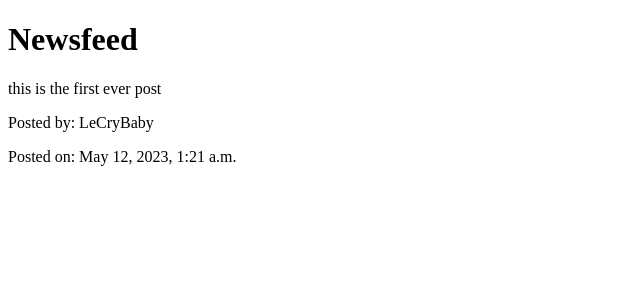
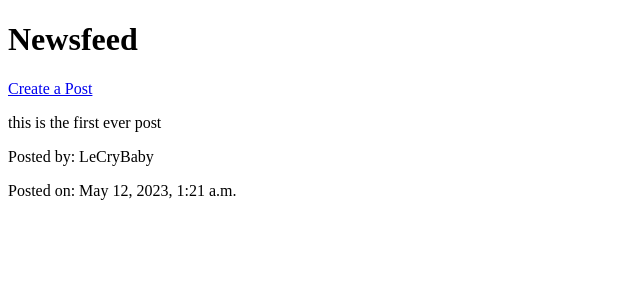
Before and after one commit to BigDaddy57/GetFit, a Django app: page /newsfeed/ in a window 1280 px wide. Shown: the part 47-347 px from the top of the page, without its empty margins (0-640 px from the left). Run offline with Django 4.2, Linux system fonts and the light colour scheme; a user stored in the database is signed in; data comes from the database, SQL or seed files in the repository; both versions use the stored data as it was after the commit.

Commit message:
views.py urls.py db.sqlite3 newsfeed.html

```diff
--- a/GetFit/templates/pages/newsfeed.html
+++ b/GetFit/templates/pages/newsfeed.html
@@ -2,6 +2,7 @@
 
 {% block content %}
   <h1>Newsfeed</h1>
+  <a href="{% url 'posts/create_post' %}">Create a Post</a>
   {% if posts %}
     {% for post in posts %}
       <div class="post">
--- a/GetFit/templates/posts/create_post.html
+++ b/GetFit/templates/posts/create_post.html
@@ -65,9 +65,11 @@
 <body>
 	<div class="container">
 		<form action="" method="POST" enctype="multipart/form-data">
+            {% csrf_token %}
             <div class="form-input">
                 <label for="title">Title:</label>
                 <input type="text" id="title" name="title" required>
+            </div>
         </div>
         <div class="form-input">
             <label for="image">Image:</label>
--- a/GetFit/views.py
+++ b/GetFit/views.py
@@ -154,16 +154,19 @@ def newsfeed(request):
     context = {'posts': posts}
     return render(request, 'pages/newsfeed.html', context)
 
-@login_required
 def create_post(request):
     if request.method == 'POST':
-        form = PostForm(request.POST, request.FILES)
+        form = PostForm(request.POST)
         if form.is_valid():
             post = form.save(commit=False)
-            post.author = request.user
+            post.user = request.user  # set the user field to the current user
             post.save()
-            messages.success(request, 'Your post has been created successfully!')
+            messages.success(request, 'Your post has been created!')
             return redirect('home')
     else:
         form = PostForm()
-    return render(request, 'posts/create_post.html', {'form': form})
+    return render(request, 'create_post.html', {'form': form})
+
+
+def posts(request):
+    return render(request, 'getfit/posts/posts.html')
--- a/GetFit_Project/urls.py
+++ b/GetFit_Project/urls.py
@@ -51,4 +51,6 @@ urlpatterns = [
     path('user/<int:user_id>/unfriend/', unfriend, name='unfriend'),
     path('user/<int:user_id>/', views.user_profile, name='user_profile'),
     path('newsfeed/', views.newsfeed, name='newsfeed'),
+    path('newsfeed/posts/', views.posts, name='posts'),
+    path('create-post/', views.create_post, name='create_post'),
 ]
```
Also changed, not shown: db.sqlite3. Lines whose indentation alone changed are shown as unchanged.
